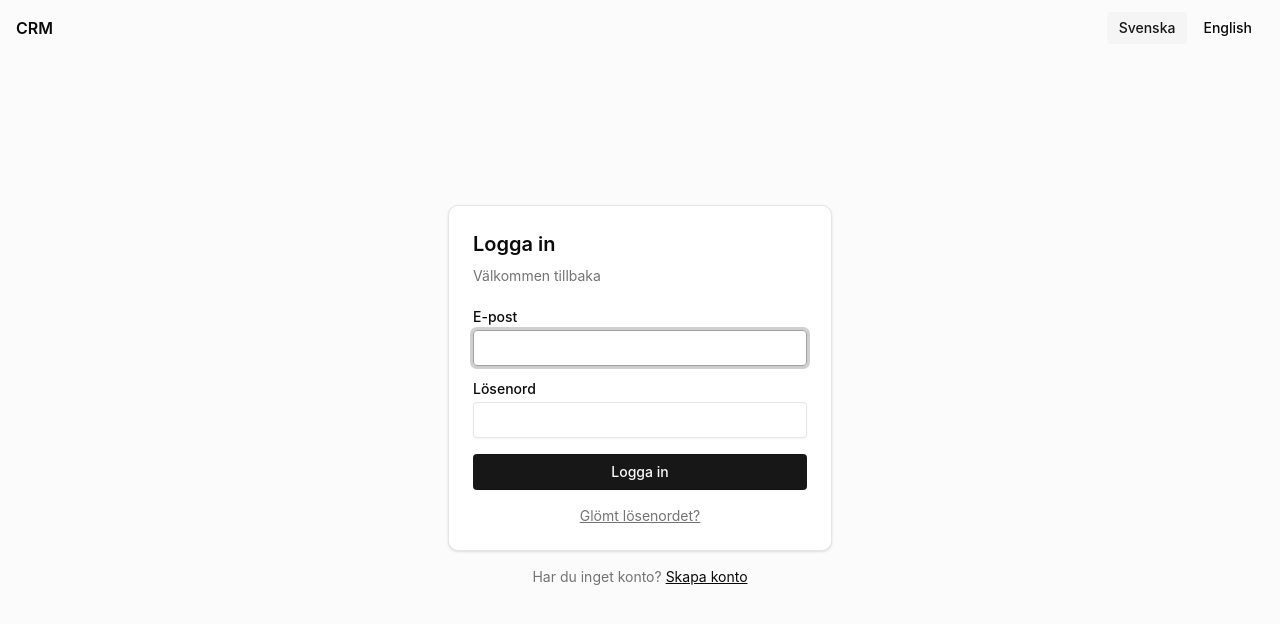
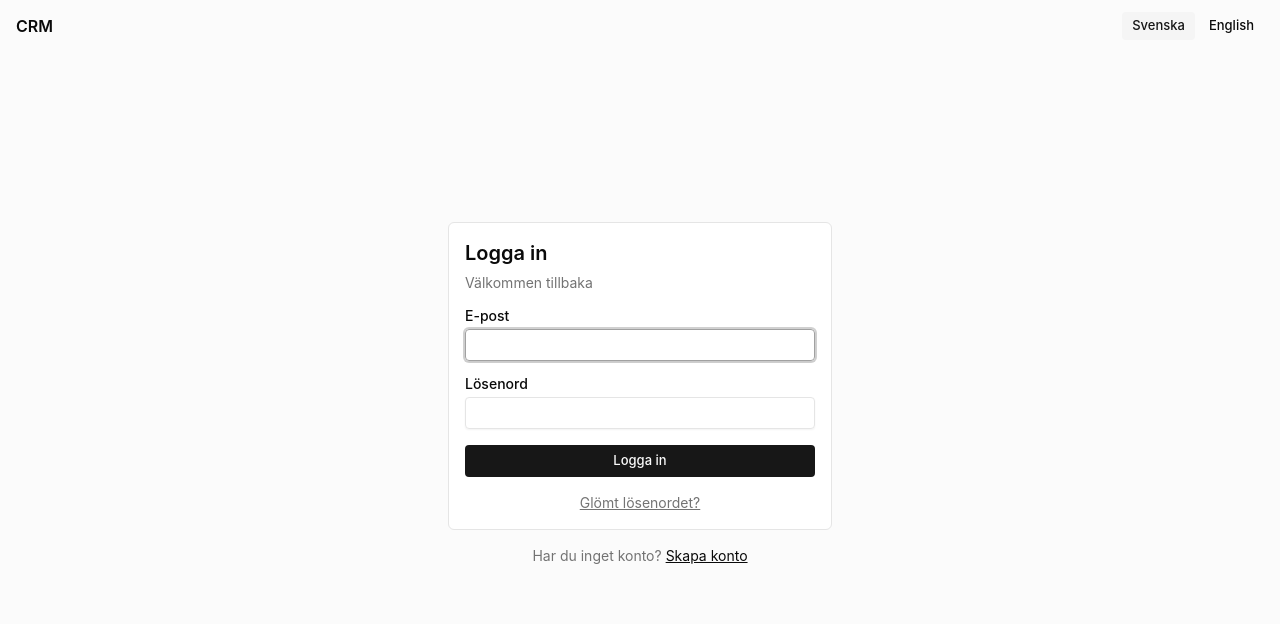
Before and after one commit to LucasEdwa/CMR, a React (Vite) app in the folder apps/web/: page /login in a window 1280 px wide. Shown: the top 624 px of the page. Built offline with nearby package versions, Linux system fonts and the light colour scheme.

Commit message:
Make buttons, inputs, selects, cards and tables denser
32px controls (36px on touch screens), 13px text, thinner focus rings,
flatter cards and compact table rows.

```diff
--- a/apps/web/src/components/NativeSelect.tsx
+++ b/apps/web/src/components/NativeSelect.tsx
@@ -9,14 +9,14 @@ export const NativeSelect = forwardRef<HTMLSelectElement, SelectHTMLAttributes<H
       <select
         ref={ref}
         className={cn(
-          'border-input bg-background focus-visible:ring-ring/50 h-9 w-full appearance-none rounded-md border px-3 pr-8 text-sm shadow-xs outline-none focus-visible:ring-[3px] disabled:cursor-not-allowed disabled:opacity-50',
+          'border-input bg-background focus-visible:ring-ring/50 h-8 w-full appearance-none rounded-md border px-2.5 pr-8 text-[13px] shadow-xs outline-none focus-visible:ring-2 pointer-coarse:h-9 disabled:cursor-not-allowed disabled:opacity-50',
           className,
         )}
         {...props}
       >
         {children}
       </select>
-      <ChevronDown className="text-muted-foreground pointer-events-none absolute top-2.5 right-2.5 size-4" aria-hidden />
+      <ChevronDown className="text-muted-foreground pointer-events-none absolute top-1/2 right-2.5 size-4 -translate-y-1/2" aria-hidden />
     </div>
   ),
 )
--- a/apps/web/src/components/layout/SearchPalette.tsx
+++ b/apps/web/src/components/layout/SearchPalette.tsx
@@ -39,7 +39,7 @@ export function SearchPalette() {
     <>
       <Button
         variant="outline"
-        className="text-muted-foreground h-9 w-9 justify-center gap-2 overflow-hidden px-0 has-[>svg]:px-0 sm:w-56 sm:justify-start sm:px-3 sm:has-[>svg]:px-3"
+        className="text-muted-foreground bg-muted/50 h-8 w-8 shadow-none pointer-coarse:h-9 justify-center gap-2 overflow-hidden px-0 has-[>svg]:px-0 sm:w-56 sm:justify-start sm:px-3 sm:has-[>svg]:px-3"
         onClick={() => setOpen(true)}
         aria-label={t('search.open')}
         aria-keyshortcuts={isMac ? 'Meta+K' : 'Control+K'}
--- a/apps/web/src/components/ui/badge.tsx
+++ b/apps/web/src/components/ui/badge.tsx
@@ -4,7 +4,7 @@ import { cn } from "cn"
 import { Slot } from "radix-ui"
 
 const badgeVariants = cva(
-  "inline-flex w-fit shrink-0 items-center justify-center gap-1 overflow-hidden rounded-full border border-transparent px-2 py-0.5 text-xs font-medium whitespace-nowrap transition-[color,box-shadow] focus-visible:border-ring focus-visible:ring-[3px] focus-visible:ring-ring/50 aria-invalid:border-destructive aria-invalid:ring-destructive/20 dark:aria-invalid:ring-destructive/40 [&>svg]:pointer-events-none [&>svg]:size-3",
+  "inline-flex w-fit shrink-0 items-center justify-center gap-1 overflow-hidden rounded-md border border-transparent px-2 py-0.5 text-xs font-medium whitespace-nowrap transition-[color,box-shadow] focus-visible:border-ring focus-visible:ring-[3px] focus-visible:ring-ring/50 aria-invalid:border-destructive aria-invalid:ring-destructive/20 dark:aria-invalid:ring-destructive/40 [&>svg]:pointer-events-none [&>svg]:size-3",
   {
     variants: {
       variant: {
--- a/apps/web/src/components/ui/button.tsx
+++ b/apps/web/src/components/ui/button.tsx
@@ -4,7 +4,7 @@ import { cn } from "cn"
 import { Slot } from "radix-ui"
 
 const buttonVariants = cva(
-  "inline-flex shrink-0 items-center justify-center gap-2 rounded-md text-sm font-medium whitespace-nowrap transition-all outline-none focus-visible:border-ring focus-visible:ring-[3px] focus-visible:ring-ring/50 disabled:pointer-events-none disabled:opacity-50 aria-invalid:border-destructive aria-invalid:ring-destructive/20 dark:aria-invalid:ring-destructive/40 [&_svg]:pointer-events-none [&_svg]:shrink-0 [&_svg:not([class*='size-'])]:size-4",
+  "inline-flex shrink-0 items-center justify-center gap-2 rounded-md text-[13px] font-medium whitespace-nowrap transition-colors outline-none select-none focus-visible:border-ring focus-visible:ring-2 focus-visible:ring-ring/50 disabled:pointer-events-none disabled:opacity-50 aria-invalid:border-destructive aria-invalid:ring-destructive/20 dark:aria-invalid:ring-destructive/40 [&_svg]:pointer-events-none [&_svg]:shrink-0 [&_svg:not([class*='size-'])]:size-4",
   {
     variants: {
       variant: {
@@ -20,14 +20,14 @@ const buttonVariants = cva(
         link: "text-primary underline-offset-4 hover:underline",
       },
       size: {
-        default: "h-9 px-4 py-2 has-[>svg]:px-3",
+        default: "h-8 px-3 has-[>svg]:px-2.5 pointer-coarse:h-9",
         xs: "h-6 gap-1 rounded-md px-2 text-xs has-[>svg]:px-1.5 [&_svg:not([class*='size-'])]:size-3",
-        sm: "h-8 gap-1.5 rounded-md px-3 has-[>svg]:px-2.5",
-        lg: "h-10 rounded-md px-6 has-[>svg]:px-4",
-        icon: "size-9",
+        sm: "h-7 gap-1.5 rounded-md px-2.5 has-[>svg]:px-2 pointer-coarse:h-8",
+        lg: "h-9 rounded-md px-4 has-[>svg]:px-3",
+        icon: "size-8 pointer-coarse:size-9",
         "icon-xs": "size-6 rounded-md [&_svg:not([class*='size-'])]:size-3",
-        "icon-sm": "size-8",
-        "icon-lg": "size-10",
+        "icon-sm": "size-7 pointer-coarse:size-8",
+        "icon-lg": "size-9",
       },
     },
     defaultVariants: {
--- a/apps/web/src/components/ui/card.tsx
+++ b/apps/web/src/components/ui/card.tsx
@@ -6,7 +6,7 @@ function Card({ className, ...props }: React.ComponentProps<"div">) {
     <div
       data-slot="card"
       className={cn(
-        "flex flex-col gap-6 rounded-xl border bg-card py-6 text-card-foreground shadow-sm",
+        "flex flex-col gap-4 rounded-lg border bg-card py-4 text-card-foreground",
         className
       )}
       {...props}
@@ -19,7 +19,7 @@ function CardHeader({ className, ...props }: React.ComponentProps<"div">) {
     <div
       data-slot="card-header"
       className={cn(
-        "@container/card-header grid auto-rows-min grid-rows-[auto_auto] items-start gap-2 px-6 has-data-[slot=card-action]:grid-cols-[1fr_auto] [.border-b]:pb-6",
+        "@container/card-header grid auto-rows-min grid-rows-[auto_auto] items-start gap-1.5 px-4 has-data-[slot=card-action]:grid-cols-[1fr_auto] [.border-b]:pb-4",
         className
       )}
       {...props}
@@ -31,7 +31,7 @@ function CardTitle({ className, ...props }: React.ComponentProps<"div">) {
   return (
     <div
       data-slot="card-title"
-      className={cn("leading-none font-semibold", className)}
+      className={cn("text-sm leading-none font-semibold", className)}
       {...props}
     />
   )
@@ -64,7 +64,7 @@ function CardContent({ className, ...props }: React.ComponentProps<"div">) {
   return (
     <div
       data-slot="card-content"
-      className={cn("px-6", className)}
+      className={cn("px-4", className)}
       {...props}
     />
   )
@@ -74,7 +74,7 @@ function CardFooter({ className, ...props }: React.ComponentProps<"div">) {
   return (
     <div
       data-slot="card-footer"
-      className={cn("flex items-center px-6 [.border-t]:pt-6", className)}
+      className={cn("flex items-center px-4 [.border-t]:pt-4", className)}
       {...props}
     />
   )
--- a/apps/web/src/components/ui/input.tsx
+++ b/apps/web/src/components/ui/input.tsx
@@ -7,8 +7,8 @@ function Input({ className, type, ...props }: React.ComponentProps<"input">) {
       type={type}
       data-slot="input"
       className={cn(
-        "h-9 w-full min-w-0 rounded-md border border-input bg-transparent px-3 py-1 text-base shadow-xs transition-[color,box-shadow] outline-none selection:bg-primary selection:text-primary-foreground file:inline-flex file:h-7 file:border-0 file:bg-transparent file:text-sm file:font-medium file:text-foreground placeholder:text-muted-foreground disabled:pointer-events-none disabled:cursor-not-allowed disabled:opacity-50 md:text-sm dark:bg-input/30",
-        "focus-visible:border-ring focus-visible:ring-[3px] focus-visible:ring-ring/50",
+        "h-8 w-full min-w-0 rounded-md border border-input bg-transparent px-2.5 py-1 text-base pointer-coarse:h-9 shadow-xs transition-[color,box-shadow] outline-none selection:bg-primary selection:text-primary-foreground file:inline-flex file:h-7 file:border-0 file:bg-transparent file:text-sm file:font-medium file:text-foreground placeholder:text-muted-foreground disabled:pointer-events-none disabled:cursor-not-allowed disabled:opacity-50 md:text-[13px] dark:bg-input/30",
+        "focus-visible:border-ring focus-visible:ring-2 focus-visible:ring-ring/50",
         "aria-invalid:border-destructive aria-invalid:ring-destructive/20 dark:aria-invalid:ring-destructive/40",
         className
       )}
--- a/apps/web/src/components/ui/select.tsx
+++ b/apps/web/src/components/ui/select.tsx
@@ -36,7 +36,7 @@ function SelectTrigger({
       data-slot="select-trigger"
       data-size={size}
       className={cn(
-        "flex w-fit items-center justify-between gap-2 rounded-md border border-input bg-transparent px-3 py-2 text-sm whitespace-nowrap shadow-xs transition-[color,box-shadow] outline-none focus-visible:border-ring focus-visible:ring-[3px] focus-visible:ring-ring/50 disabled:cursor-not-allowed disabled:opacity-50 aria-invalid:border-destructive aria-invalid:ring-destructive/20 data-[placeholder]:text-muted-foreground data-[size=default]:h-9 data-[size=sm]:h-8 *:data-[slot=select-value]:line-clamp-1 *:data-[slot=select-value]:flex *:data-[slot=select-value]:items-center *:data-[slot=select-value]:gap-2 dark:bg-input/30 dark:hover:bg-input/50 dark:aria-invalid:ring-destructive/40 [&_svg]:pointer-events-none [&_svg]:shrink-0 [&_svg:not([class*='size-'])]:size-4 [&_svg:not([class*='text-'])]:text-muted-foreground",
+        "flex w-fit items-center justify-between gap-2 rounded-md border border-input bg-transparent px-2.5 py-1 text-[13px] whitespace-nowrap shadow-xs transition-[color,box-shadow] outline-none focus-visible:border-ring focus-visible:ring-2 focus-visible:ring-ring/50 disabled:cursor-not-allowed disabled:opacity-50 aria-invalid:border-destructive aria-invalid:ring-destructive/20 data-[placeholder]:text-muted-foreground data-[size=default]:h-8 data-[size=sm]:h-7 pointer-coarse:data-[size=default]:h-9 *:data-[slot=select-value]:line-clamp-1 *:data-[slot=select-value]:flex *:data-[slot=select-value]:items-center *:data-[slot=select-value]:gap-2 dark:bg-input/30 dark:hover:bg-input/50 dark:aria-invalid:ring-destructive/40 [&_svg]:pointer-events-none [&_svg]:shrink-0 [&_svg:not([class*='size-'])]:size-4 [&_svg:not([class*='text-'])]:text-muted-foreground",
         className
       )}
       {...props}
```
Also changed, not shown: apps/web/src/components/ui/table.tsx (+4 -4 lines).
